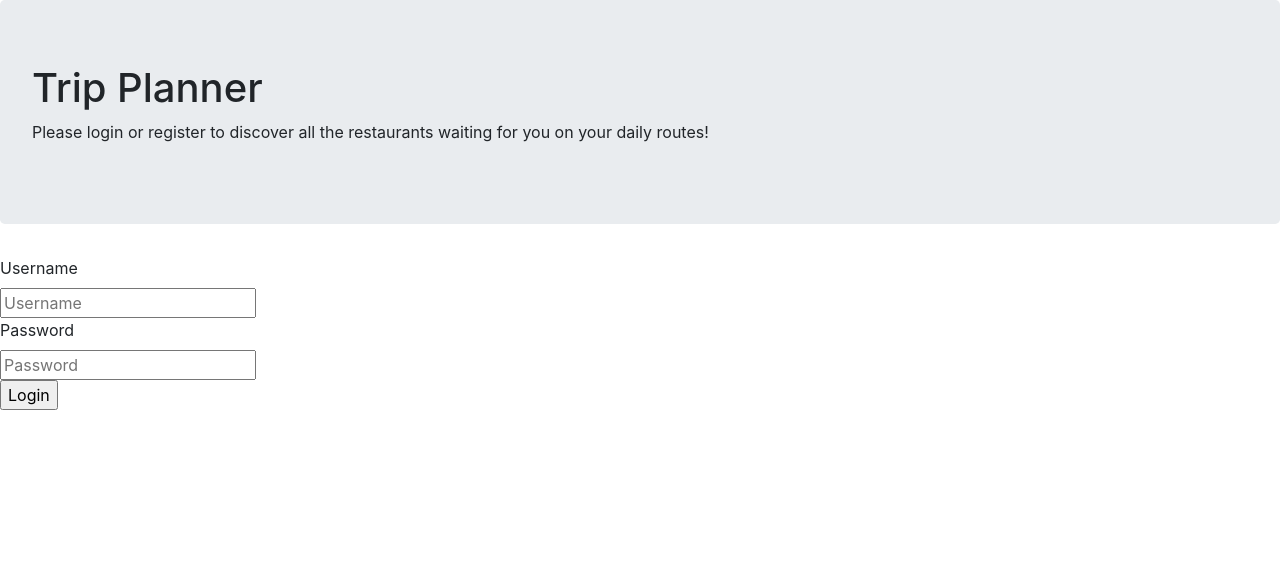
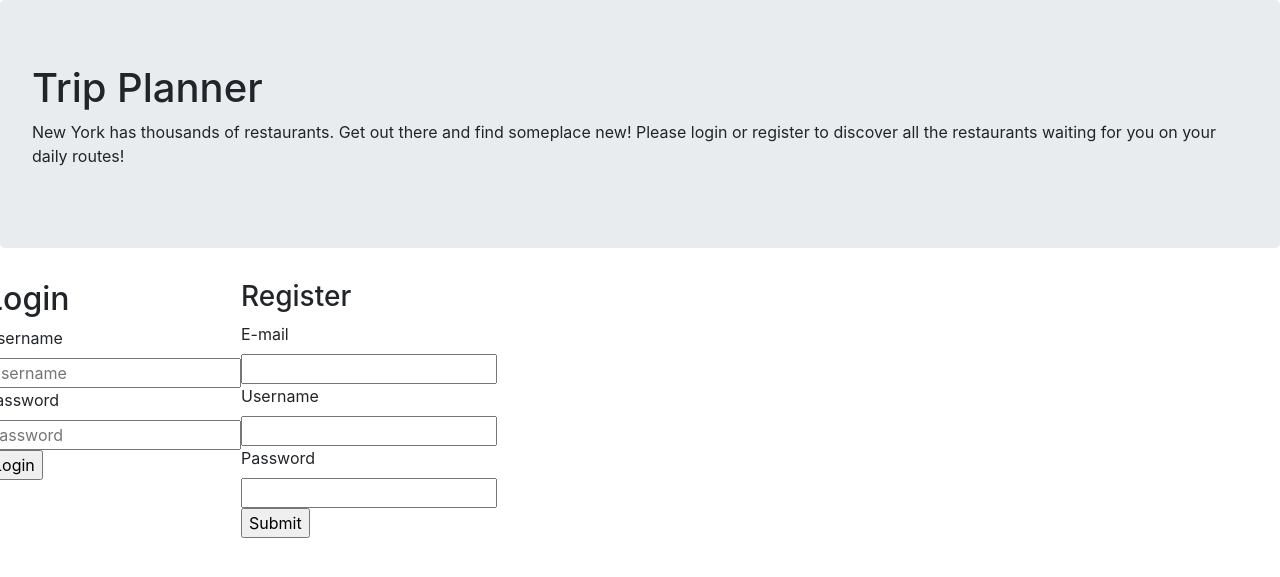
Before and after one commit to stuycs-softdev-fall-2013/proj2-pd6-03-sleepy-bayou, a Flask app: page / in a window 1280 px wide. Shown: the top 577 px of the page. Run offline with Flask 2, Linux system fonts and the light colour scheme; some libraries are stand-ins or nearby versions.

Commit message:
bootstrap and semantic worksgit add home.html! login + register both up

```diff
--- a/templates/home.html
+++ b/templates/home.html
@@ -3,18 +3,22 @@
   <head>
     <meta charset="utf-8">
     <title> Home </title>
-    <link href="CSS/home.css" rel="stylesheet">
-    <link href="CSS/bootstrap.min.css" rel="stylesheet">
-    <link rel="stylesheet" type="text/css" class="ui" href="CSS/semantic/packaged/css/semantic.min.css"/>
+    <link href="CSS/home.css" type="text/css" rel="stylesheet">
+    <link href="CSS/bootstrap.min.css" type="text/css" rel="stylesheet">
+    <link href="CSS/semantic.min.css" type="text/css" rel="stylesheet">
   </head>
 
   <body>
     <div class="jumbotron">
       <h1> Trip Planner </h1>
-      <p> Please login or register to discover all the restaurants waiting for you on your daily routes! </p>
+      <p> New York has thousands of restaurants. Get out there and find someplace new!
+	Please login or register to discover all the restaurants waiting for you on your daily routes! </p>
     </div>
 
-
+    <div class="ui two column page grid">
+      <div class="equal height row">
+	<div class="column">
+	  <h2> Login </h2>
 	  <div class="ui form segment">
 	    <form action="/login", method="post">
 	      <div class="field">
@@ -34,8 +38,48 @@
 		    <i class="icon asterisk"></i>
 		  </div>
 		</div>
-	   </div>
+	      </div> <!--field-->
 	      <input type = "submit" class="ui blue submit button" value="Login"/>
 	    </form>
+	  </div> <!--ui form segment-->
+	</div> <!--column-->
+
+	  <div class="column">
+	    <h3> Register </h3>
+	    <div class="ui form segment">
+	      <form action="/register", method="post">
+		<div class="field">
+		  <label>E-mail</label>
+		  <div class="ui left labeled icon input">
+		    <input name="name" type="text"/>
+		    <i class="mail icon"></i>
+		    <div class="ui corner label">
+		      <i class="asterisk icon"></i>
 		    </div>
 		  </div>
+
+		  <label>Username</label>
+		  <div class="ui left labeled icon input">
+		    <input name="name" type="text"/>
+		    <i class="user icon"></i>
+		    <div class="ui corner label">
+		      <i class="asterisk icon"></i>
+		    </div>
+		  </div>
+
+		  <label>Password</label>
+		  <div class="ui left labeled icon input">
+		    <input name="Password" type="password"/>
+		    <i class="lock icon"></i>
+		    <div class="ui corner label">
+		      <i class="asterisk icon"></i>
+		    </div>
+		 </div>
+		 <input type="submit" class="ui blue submit button" value="Submit" />
+		</div> <!--field-->
+	      </form>
+	    </div> <!--ui form segment-->
+	  </div> <!--center aligned column-->
+	 </div> <!-- equal height row -->
+	</div> <!-- two column-->
+    </body>
```
Lines whose indentation alone changed are shown as unchanged.
